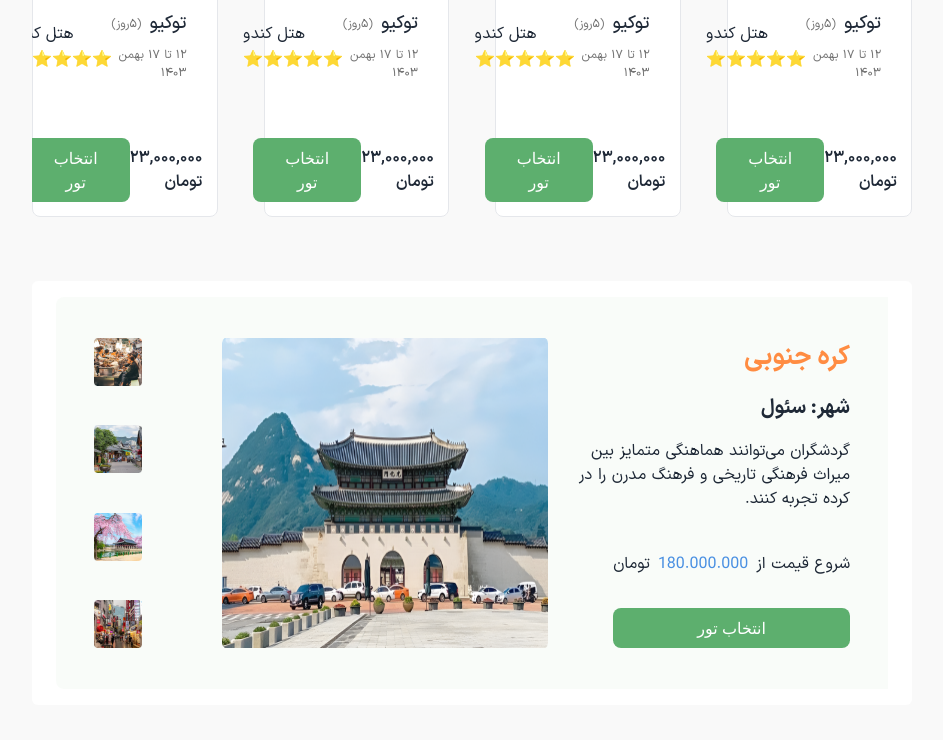
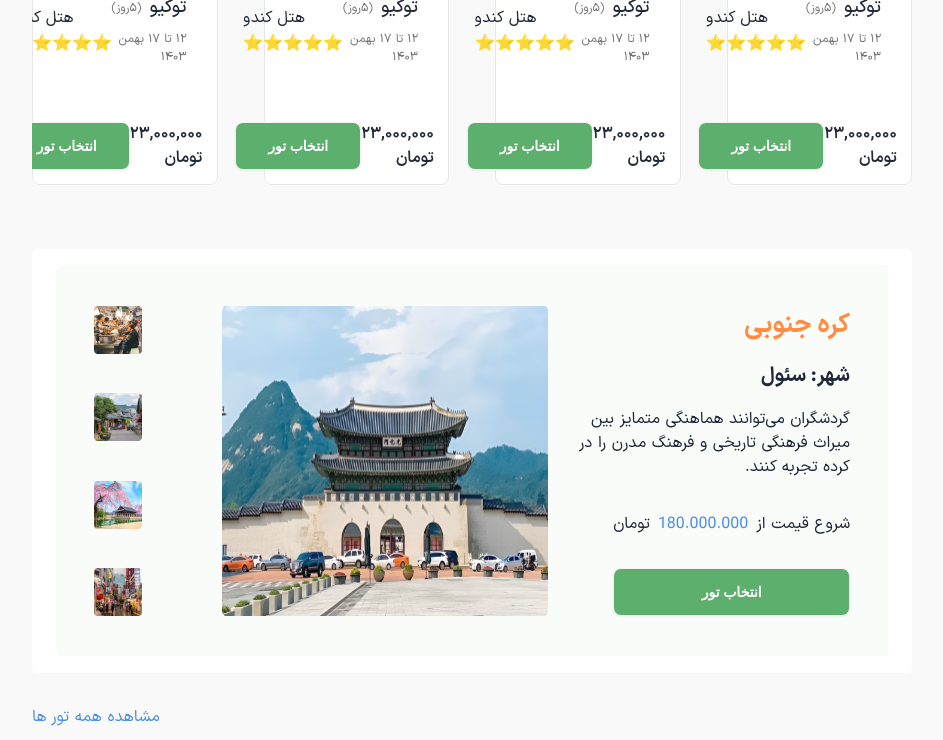
Before and after one commit to ManiAtaei/tour-reservation, a Next.js app: page / in a window 1280 px wide. Shown: the part 1900-2640 px from the top of the page, without its empty margins (168-1111 px from the left). Built offline with nearby package versions, Linux system fonts and the light colour scheme.

Commit message:
responsive footer

```diff
--- a/src/components/CoreCart.tsx
+++ b/src/components/CoreCart.tsx
@@ -37,7 +37,7 @@ function CoreCart() {
                             <p className='font-xregular text-[16px] flex items-center'>تومان</p>
                         </div>
 
-                        <button className=" w-full 2xl:w-3/4 bg-[#5DAF6E] text-white rounded-lg py-2">
+                        <button className=" btn w-full 2xl:w-3/4 bg-[#5DAF6E] text-white rounded-lg py-2">
                             انتخاب تور
                         </button>
                     </div>
--- a/src/components/Footer.tsx
+++ b/src/components/Footer.tsx
@@ -26,7 +26,7 @@ function Footer() {
     return (
         <footer className=' max-w-full  2xl:px-[200px] bg-[#F9F9F9] mx-auto flex flex-col gap-4 shadow-custom-soft     '>
             <div className="border-b pt-6 p-4">
-                <div className='flex items-center justify-between'>
+                <div className='flex flex-col gap-4 md:flex-row items-center justify-between'>
                     <div className='flex items-center gap-2'>
                         <div>
                             <img src="/d3.png" alt="" />
--- a/src/components/TourCart.tsx
+++ b/src/components/TourCart.tsx
@@ -55,7 +55,7 @@ function TourCart() {
                             <br />
                             <div className="flex items-center justify-between">
                                 <p className="text-[16px] font-xdemibold">{tour.price} تومان</p>
-                                <button className="bg-[#5DAF6E] py-2 px-8 text-white rounded-lg">
+                                <button className="bg-[#5DAF6E] py-2 px-8 text-white rounded-lg btn">
                                     انتخاب تور
                                 </button>
                             </div>
```
